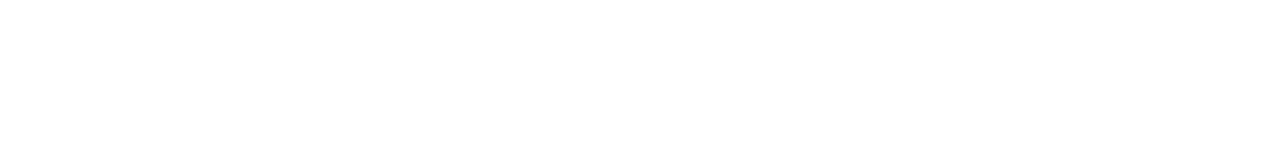
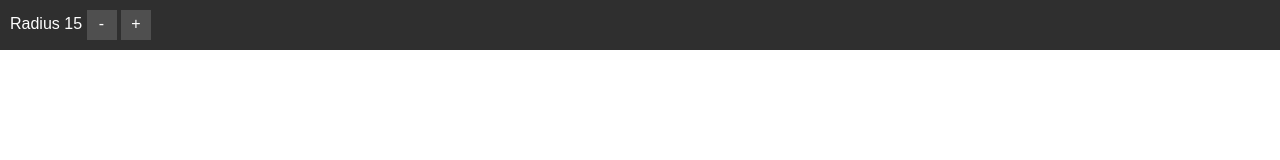
Before and after one commit to iuliasarb/canvas_drawing_app, a plain HTML site: page index.html in a window 1280 px wide. Drawn offline with Linux system fonts and the light colour scheme.

Commit message:
add select line weight

```diff
--- a/index.html
+++ b/index.html
@@ -2,13 +2,22 @@
 <html>
 <head>
 	<title>Really cool drawing app</title>
+	<link rel="stylesheet" href="style.css">
 </head>
 <body style='margin: 0'>
+	<div id="toolbar">
+		<div id="rad">
+			Radius <span id="radval">10</span>
+			<div id="decrad" class="radcontrol">-</div>
+			<div id="incrad" class="radcontrol">+</div>
+		</div>
+	</div>
 	<canvas id="canvas" style="display:block;">
 		Sorry, your browser is rubbish.
 	</canvas>
 
 
 	<script src="app.js"></script>
+	<script src="radius.js"></script>
 </body>
 </html>
--- /dev/null
+++ b/radius.js
@@ -0,0 +1,27 @@
+var setRadius = function(newRadius) {
+	if(newRadius < minRad)
+		newRadius = minRad;
+	else if(newRadius > maxRad)
+		newRadius = maxRad;
+	radius = newRadius;
+	context.lineWidth = radius*2;
+
+	radSpan.innerHTML = radius;
+}
+
+var minRad = 1,
+	maxRad = 30,
+	defaultRad = 15,
+	interval = 2,
+	radSpan = document.getElementById('radval'),
+	decRad = document.getElementById('decrad'),
+	incRad = document.getElementById('incrad');
+
+decRad.addEventListener('click', function(){
+	setRadius(radius-interval);
+});
+incRad.addEventListener('click', function(){
+	setRadius(radius+interval);
+});
+
+setRadius(defaultRad);
--- /dev/null
+++ b/style.css
@@ -0,0 +1,29 @@
+*{
+	box-sizing: border-box; /* adds padding and border on the inside */
+	-moz-box-sizing: border-box;
+	font-family: sans-serif;
+
+	user-select: none; /* you can't select anything in the entire document */
+	-webkit-user-select: none;
+	-moz-user-select: none;
+	-ms-user-select: none;
+}
+
+#toolbar {
+	width: 100%;
+	height: 50px;
+	padding: 10px;
+	position: fixed; /* added this so that you don't draw lower than the mouse since canvas=window */
+	top: 0;
+	background-color: #2f2f2f;
+	color: white;
+}
+
+.radcontrol {
+	width: 30px;
+	height:30px;
+	background-color: #4f4f4f;
+	display: inline-block;
+	text-align: center;
+	padding: 5px;
+}
```
